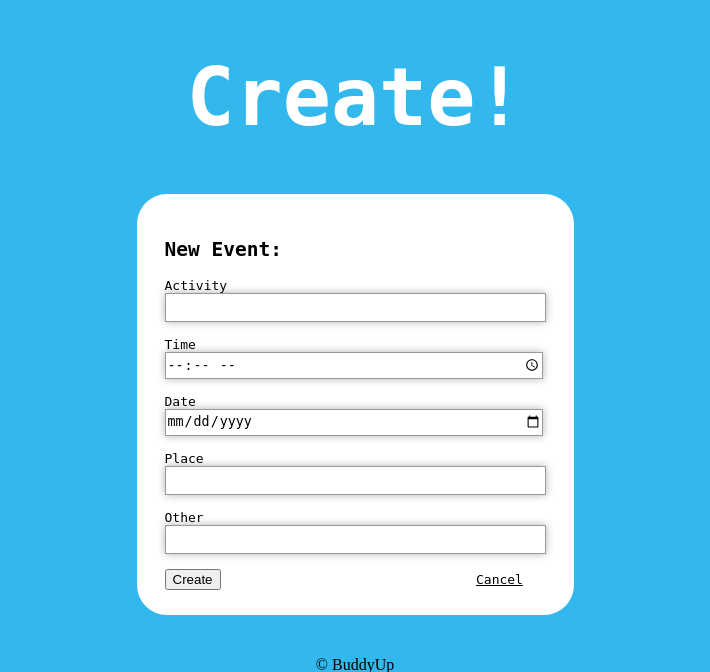
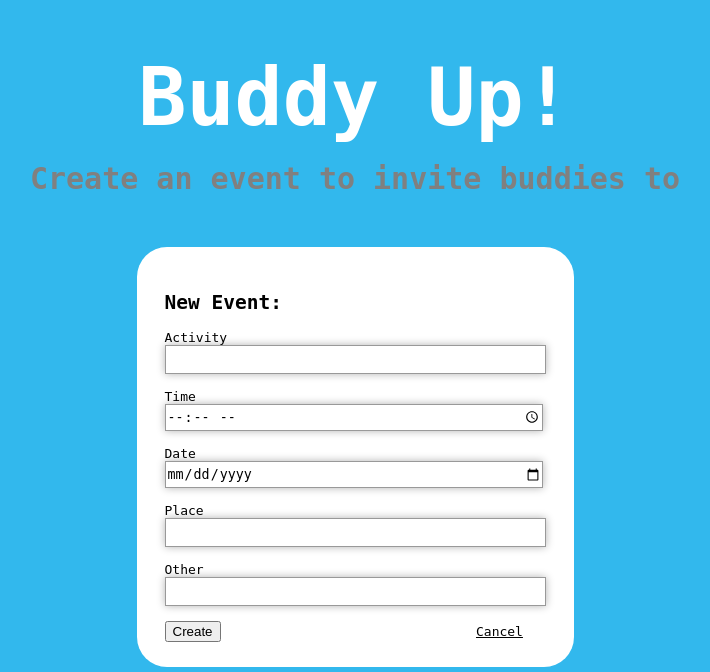
Before and after one commit to mikaylawhiteaker/BuddyUp, a Python web app: template buddyupappengine/templates/createform.html in a window 1280 px wide. Shown: the part 32-704 px from the top of the page, without its empty margins (285-995 px from the left). Run offline with Jinja, Linux system fonts and the light colour scheme; the template is opened without the code that fills it, so the values that code supplies are empty; some libraries are stand-ins or nearby versions.

Commit message:
changing create html and css

```diff
--- a/buddyupappengine/stylesheets/createform.css
+++ b/buddyupappengine/stylesheets/createform.css
@@ -14,6 +14,14 @@ h1 {
   margin-bottom: -6%;
 }
 
+h3 {
+  text-align: center;
+  padding-top: 5%;
+  margin-bottom: -6%;
+  font-family: monospace;
+  color: grey;
+  font-size: 30px;
+}
 
 div.form{
     display: block;
--- a/buddyupappengine/templates/createform.html
+++ b/buddyupappengine/templates/createform.html
@@ -15,7 +15,8 @@
     <a id="logout_url" href="{{logout}}" action = "/titlepage">Sign Out</a>
   </nav>
 
-<h1>Create!</h1>
+<h1>Buddy Up!</h1>
+<h3>Create an event to invite buddies to</h3>
     <div class="form">
         <form action = "/create" method="post">
           <h2>New Event: </h2>
```
